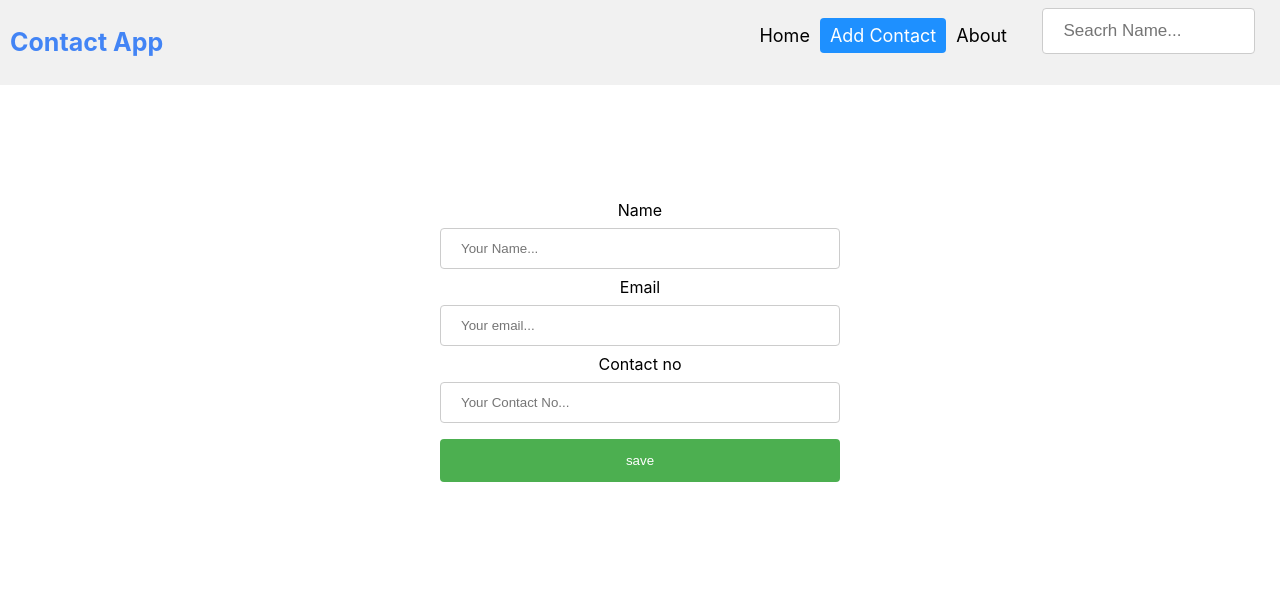
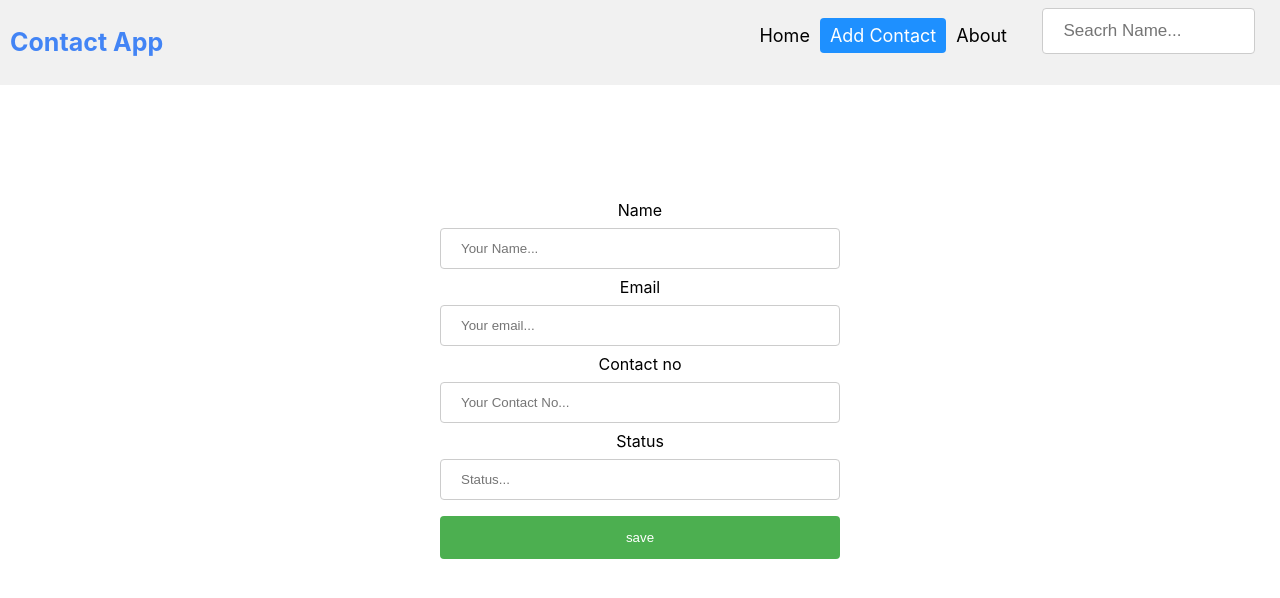
Before and after one commit to EmreTurkannn/Contact-App, a React (Create React App) app: page /add in a window 1280 px wide. Shown: the top 598 px of the page. Built offline with nearby package versions, Linux system fonts and the light colour scheme; no server answers; the database is empty.

Commit message:
app is finished

```diff
--- a/src/pages/AddEdit.js
+++ b/src/pages/AddEdit.js
@@ -7,17 +7,18 @@ import { toast } from "react-toastify"
 const initialState = {
     name: "",
     email: "",
-    contact: ""
+    contact: "",
+    status: ""
 }
 
 const AddEdit = () => {
     let navigate = useNavigate();
-    const {id}=useParams();
+    const { id } = useParams();
 
     const [user, setUser] = useState(initialState);
     const [data, setData] = useState({});
 
-    const { name, email, contact } = user;
+    const { name, email, contact, status } = user;
 
     const handleInputChange = (e) => {
         const { name, value } = e.target;
@@ -25,49 +26,50 @@ const AddEdit = () => {
 
     }
 
-    useEffect(()=>{
-        fireDb.child("contacts").on("value",(snapshot)=>{
-            if(snapshot.val()!==null){
-                setData({...snapshot.val()});
-            }else{
+    useEffect(() => {
+        fireDb.child("contacts").on("value", (snapshot) => {
+            if (snapshot.val() !== null) {
+                setData({ ...snapshot.val() });
+            } else {
                 setData({});
             }
         });
-        return ()=>{ //componentWillUnmount() //SetDatayı temizliyor.
+        return () => { //componentWillUnmount() //SetDatayı temizliyor.
             setData({});
         };
-    },[id]);
+    }, [id]);
+    //Update part
 
-    useEffect(()=>{
-        if(id){
-            setUser({...data[id]})
-        }else{
-             setUser({...initialState});
+    useEffect(() => {
+        if (id) {
+            setUser({ ...data[id] })
+        } else {
+            setUser({ ...initialState });
         }
 
-        return()=>{    //componentWillUnmount()
-            setUser({...initialState});
+        return () => {    //componentWillUnmount()
+            setUser({ ...initialState });
         }
-    },[id,data])
+    }, [id, data])
 
 
 
     const handleSubmit = (e) => {
         e.preventDefault();
-        if (!name || !email || !contact) {
-            toast.error("Please provide value in each input field.");
+        if (!name || !email || !contact || !status) {
+            // toast.error("Please provide value in each input field.");
         }
         else {
-            if(!id){
-            fireDb.child("contacts").push(user, (err) =>{
+            if (!id) {
+                fireDb.child("contacts").push(user, (err) => {
                     if (err) {
                         toast.error(err);
                     } else {
                         toast.success("Contact Added Succesfully");
                     }
                 });
-            }else{
-                fireDb.child(`contacts/${id}`).set(user, (err) =>{
+            } else {
+                fireDb.child(`contacts/${id}`).set(user, (err) => {
                     if (err) {
                         toast.error(err);
                     } else {
@@ -76,7 +78,7 @@ const AddEdit = () => {
                 });
             }
 
-            setTimeout(()=>navigate("/"),500);
+            setTimeout(() => navigate("/"), 500);
         }
     };
     return (
@@ -95,7 +97,7 @@ const AddEdit = () => {
                     id="name"
                     name="name"
                     placeholder='Your Name...'
-                    value={name||""}
+                    value={name || ""}
                     onChange={handleInputChange} />
 
                 <label htmlFor='name'> Email </label>
@@ -104,7 +106,7 @@ const AddEdit = () => {
                     id="email"
                     name="email"
                     placeholder='Your email...'
-                    value={email||""}
+                    value={email || ""}
                     onChange={handleInputChange} />
 
                 <label htmlFor='name'> Contact no </label>
@@ -113,10 +115,19 @@ const AddEdit = () => {
                     id="contact"
                     name="contact"
                     placeholder='Your Contact No...'
-                    value={contact||""}
+                    value={contact || ""}
                     onChange={handleInputChange} />
 
-                <input type="submit" value={id?"update":"save"} />
+                <label htmlFor='name'> Status </label>
+                <input
+                    type="text"
+                    id="status"
+                    name="status"
+                    placeholder='Status...'
+                    value={status || ""}
+                    onChange={handleInputChange} />
+
+                <input type="submit" value={id ? "update" : "save"} />
             </form>
         </div>
     )
--- a/src/pages/Home.css
+++ b/src/pages/Home.css
@@ -51,3 +51,22 @@
     background-color: #e7e7e7;
     color: black;
 }
+
+.dropdown{
+    width: 20%;
+    margin: 5px;
+}
+
+.btn-reset{
+    background-color: darkolivegreen;
+    color:black;
+}
+
+.btn-active{
+    background-color: #808c4a;
+    color: black;
+}
+.btn-inactive{
+    background-color: #445f61;
+    color:black;
+}
--- a/src/pages/Search.js
+++ b/src/pages/Search.js
@@ -35,6 +35,9 @@ const Search = () => {
   return (
     <>
       <div style={{ marginTop: "100px" }}>
+        <Link to="/">
+          <button className='btn btn-edit'>Go Back</button>
+        </Link>
         {Object.keys(data).length === 0 ? (
 
           <h2>No Search Found with That Name : {query.get("name")}</h2>
@@ -58,6 +61,7 @@ const Search = () => {
                     <td>{data[id].email}</td>
                     <td>{data[id].contact}</td>
 
+
                   </tr>
                 )
               })}
--- a/src/pages/View.js
+++ b/src/pages/View.js
@@ -1,6 +1,6 @@
 import React,{useState,useEffect} from 'react'
 import fireDb from "../firebase"
-import { useParams,useNavigate,Link } from 'react-router-dom'
+import { useParams,Link, useNavigate } from 'react-router-dom'
 import "./View.css"
 const View = () => {
 
```
Lines whose indentation alone changed are shown as unchanged.
